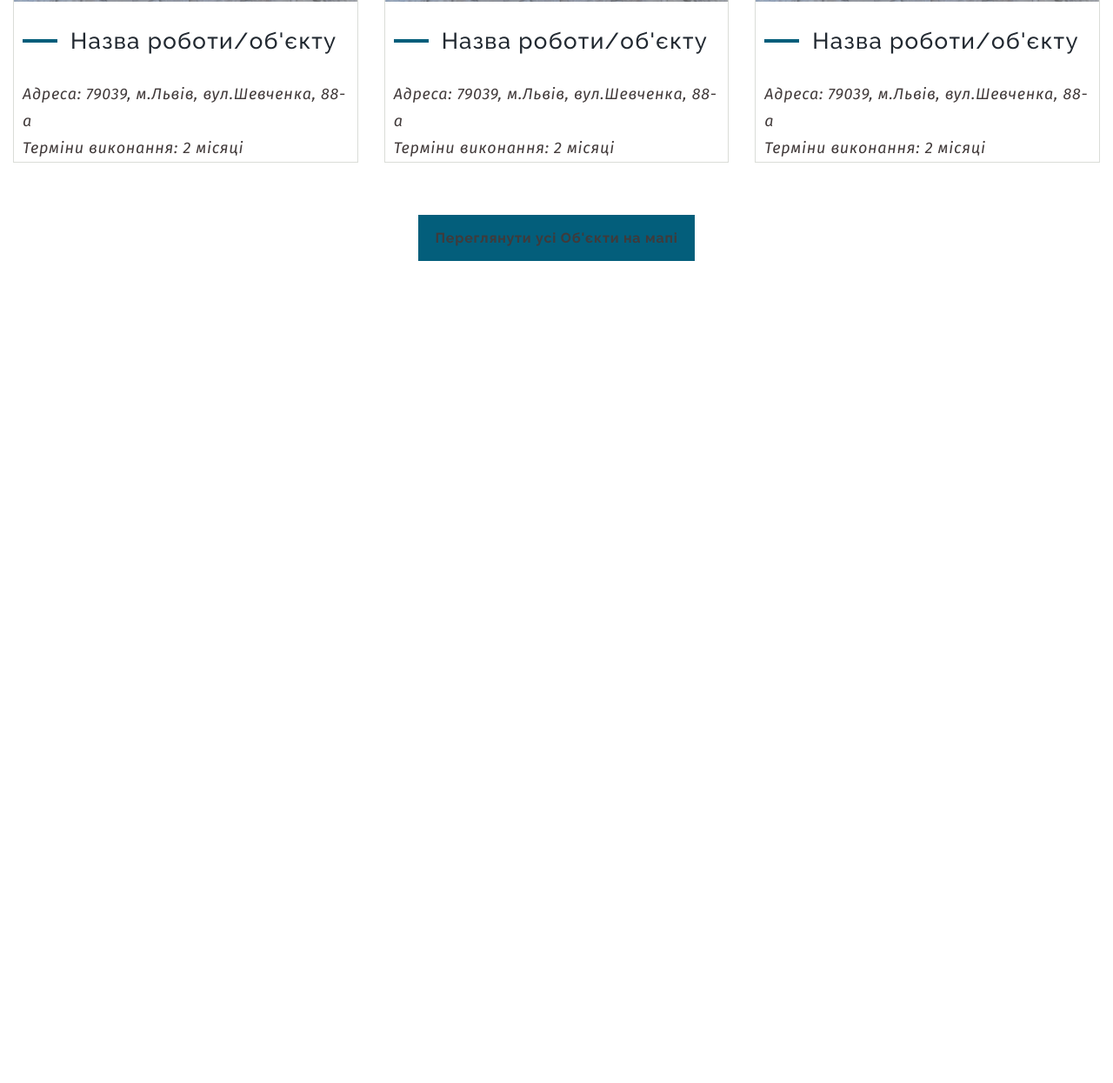
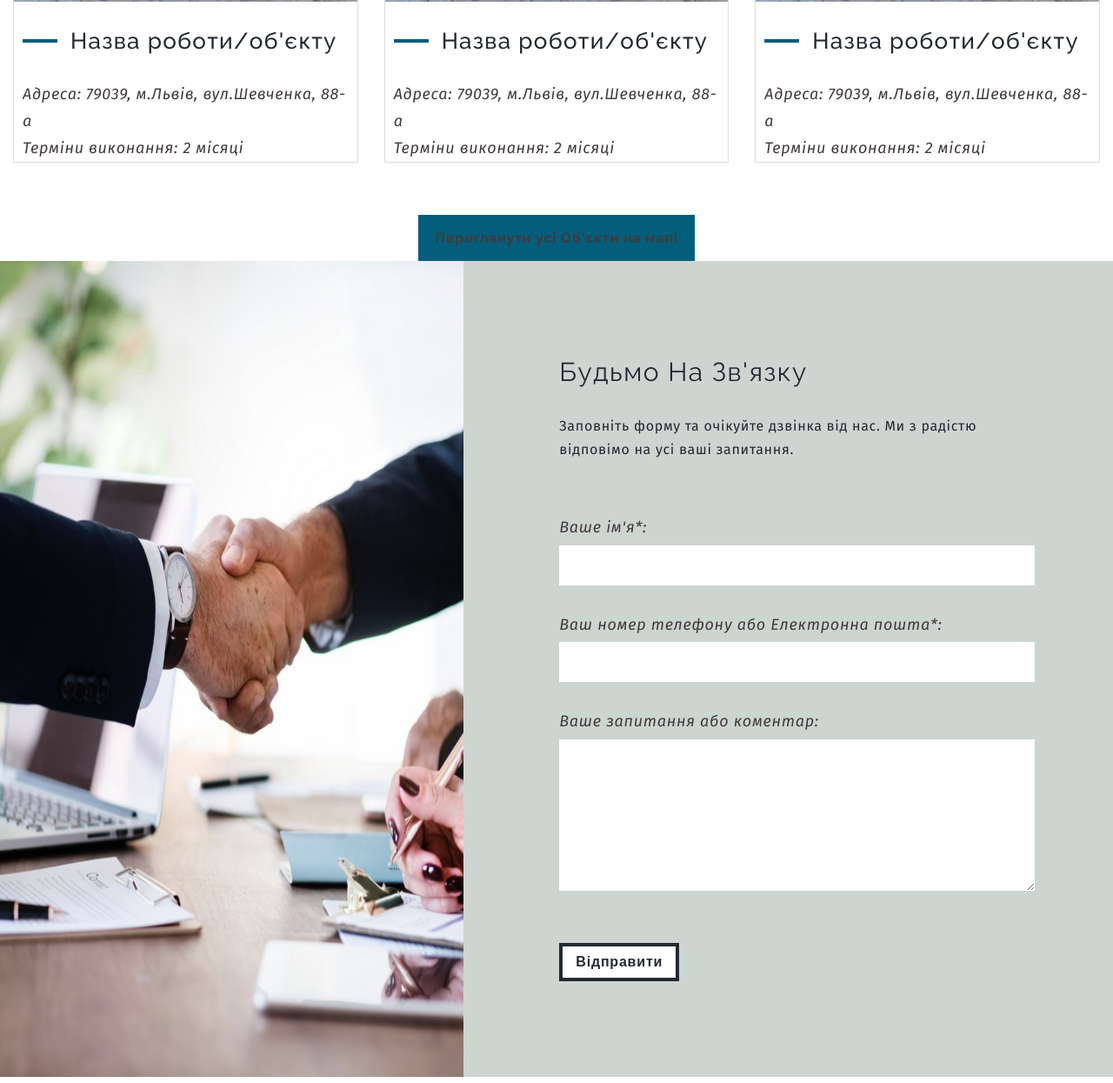
Before and after one commit to Tolala9/Reconstruction-company-ZC, a website: page layout/app/index.html in a window 1280 px wide. Shown: the part 3238-4483 px from the top of the page at 87% size. Before the commit the page ends 3538 px from the top, so only its background shows below. Drawn offline with Linux system fonts and the light colour scheme.

Commit message:
Layout: contact us section

```diff
--- a/layout/app/assets/styles/base/_global.sass
+++ b/layout/app/assets/styles/base/_global.sass
@@ -221,6 +221,8 @@ p
 
 .add-title + p
 	margin-top: 30px
+h2 + p
+	margin-top: 30px
 a + p
 	margin-top: 15px
 
@@ -377,3 +379,15 @@ label
 a
 	.active
 		color: $accentText
+
+
+
+.p-0
+   padding: 0px !important
+
+.button
+	cursor: pointer
+
+.full-img-height
+	height: 100%
+	width: 100%
--- /dev/null
+++ b/layout/app/assets/styles/modules/_contact-form.sass
@@ -0,0 +1,25 @@
+.contact-form
+	display: flex
+	flex-direction: column
+	margin: 110px 90px 110px 110px
+
+p + form
+	margin-top: 60px
+
+form
+	display: flex
+	flex-direction: column
+	button
+		margin-right: auto
+	label
+		font-size: 18px
+		font-style: italic
+		font-family: "Fira Sans", sans-serif
+	input, textarea
+		margin-bottom: 30px
+		line-height: 22px
+		font-size: 22px
+		color: $greyText
+		padding: 10px
+		outline: none
+		border: none
--- a/layout/app/assets/styles/modules/_section.sass
+++ b/layout/app/assets/styles/modules/_section.sass
@@ -15,6 +15,10 @@
 	&--accent
 		background-color: $accent
 		color: $white
+.section-nopading
+	padding: 0px
+// .section-title
+// 	margin-top: 110px
 
 .section-divider
 	height: 110px
--- a/layout/app/assets/styles/styles.sass
+++ b/layout/app/assets/styles/styles.sass
@@ -25,3 +25,4 @@
 @import "modules/_action"
 @import "modules/_service-section"
 @import "modules/_portfolio"
+@import "modules/_contact-form"
--- a/layout/app/index.html
+++ b/layout/app/index.html
@@ -462,10 +462,6 @@
 
         </div>
 
-
-
-
-
       </div>
     </div>
   </section>
@@ -478,8 +474,40 @@
 
 
 
-      <!-- START POP-Pages -->
-      <!-- END POP-Pages -->
+  <!-- START Contact Us -->
+  <section class="section section-nopading section--full-width section--grey">
+    <div class="container-fluid p-0">
+
+      <div class="row no-gutters">
+
+        <div class="col-sm-5">
+          <picture>
+            <source class="lazyload" data-srcset="assets/img/page-section/page-contact_section.jpg" media="(min-width: 480px)">
+              <img class="full-img-height lazyload" data-src="assets/img/page-section/page-contact_section.jpg" alt="Реставрація">
+            </picture>
+          </div>
+          <div class="col-sm-7">
+            <div class="contact-form">
+              <h2 class="section-title">Будьмо На Зв'язку</h2>
+              <p>Заповніть форму та очікуйте дзвінка від нас. Ми з радістю відповімо на усі ваші запитання.</p>
+              <form class="consultation-free" action="https://formspree.io/anatolii.lukavenko@gmail.com" class="consult-form" target="_blank" method="POST" >
+                <label for="name">Ваше ім'я*:</label>
+                <input class="name-field" id="name" type="text" name="Name"  data-validation-required-message="Введіть будь ласка ваше ім'я" required>
+                <label for="number">Ваш номер телефону або Електронна пошта*:</label>
+                <input class="phone-field" id="number" type="text" name="E-mail" data-validation-required-message="Введіть будь ласка ваш номер або пошту"  required>
+                <label for="message">Ваше запитання або коментар:</label>
+                <textarea name="message-field" id="message" rows="7"></textarea>
+                <button  class="button button-normal submit-button button--effect-cool" data-caption-animate="fadeInUp" data-caption-delay="400">Відправити</button>
+
+              </form>
+            </div>
+          </div>
+        </div>
+      </div>
+    </section>
+    <!-- END Contact Us -->
+
+
 
     <!-- START POP-Pages -->
     <!-- END POP-Pages -->
```
Also changed, not shown: layout/app/temp/styles/style.css. Lines whose indentation alone changed are shown as unchanged.
